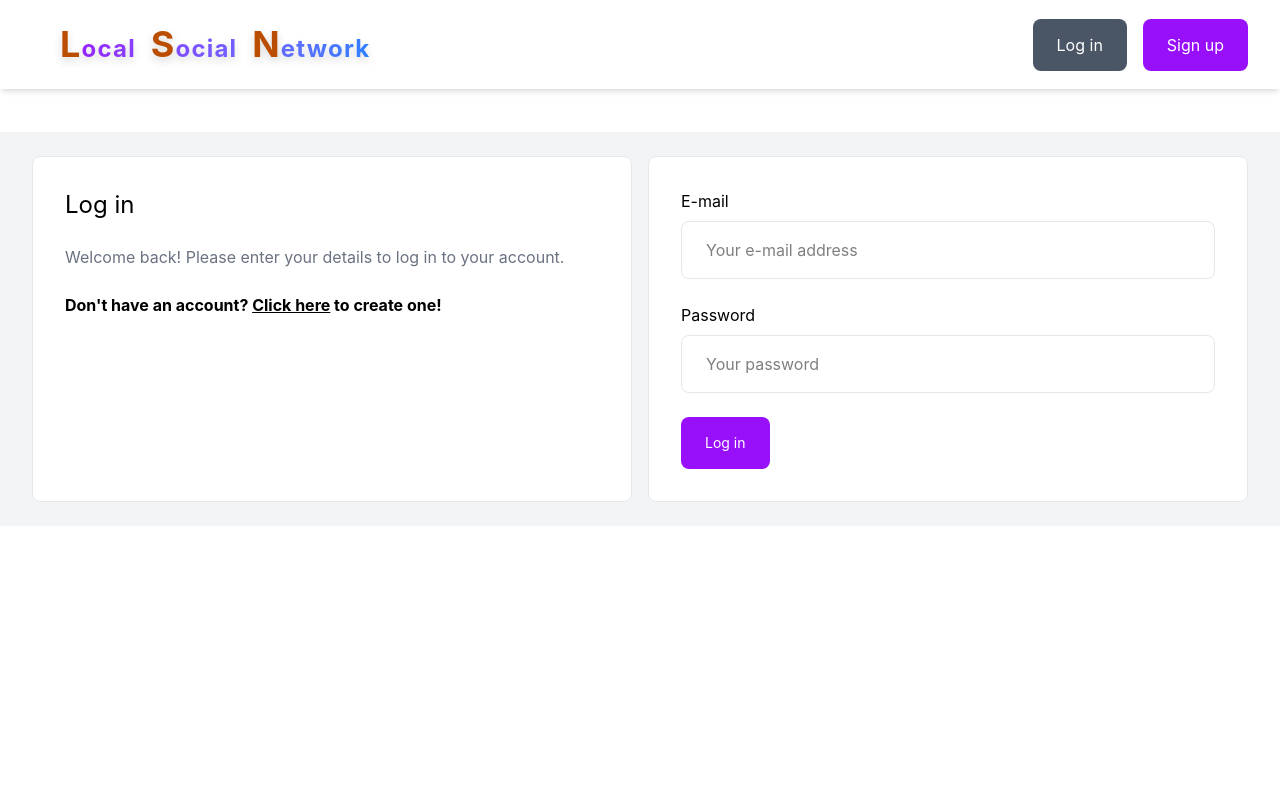
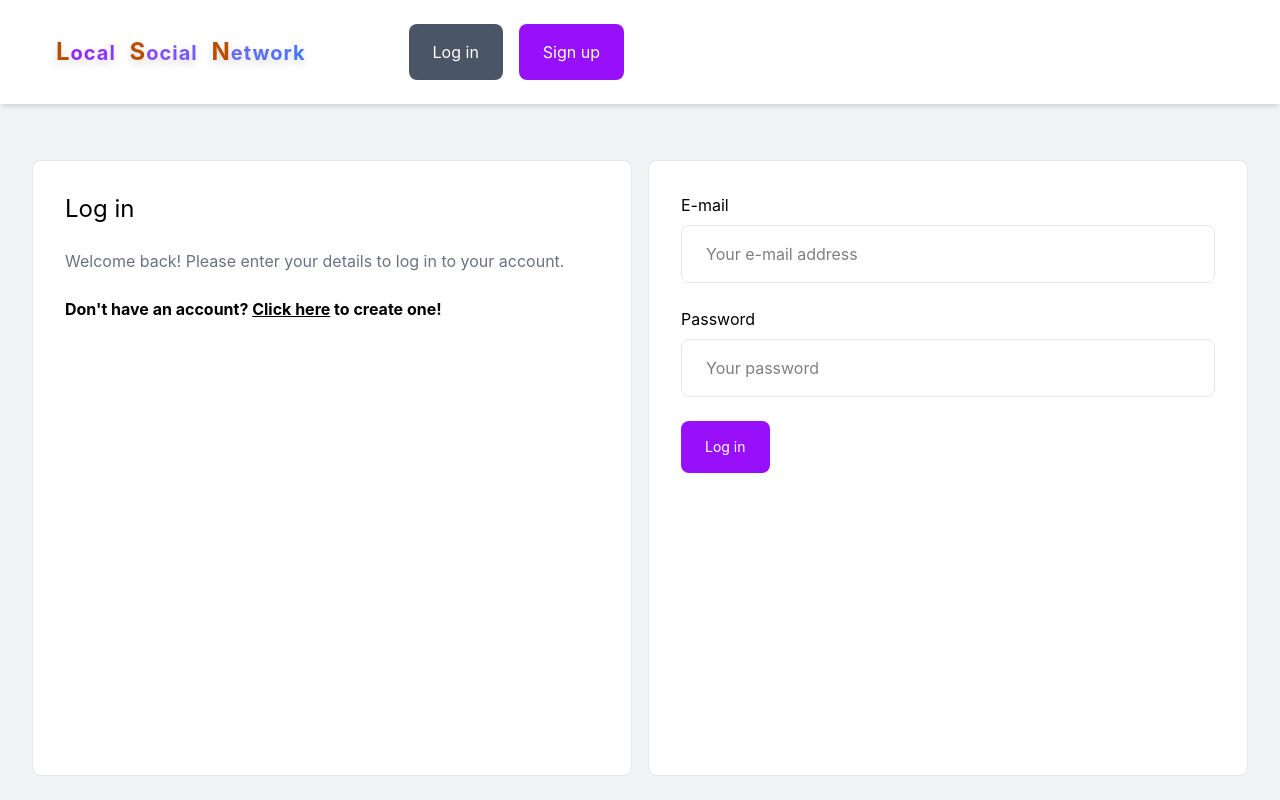
Before and after one commit to pastorello/local-social-network, a Vue app in the folder frontend/: page /login in a window 1280 px wide. Built offline with nearby package versions, Linux system fonts and the light colour scheme; the HTML template or start-up script is replaced by a standard one.

Commit message:
base app template and navigation is ok

```diff
--- a/frontend/src/App.vue
+++ b/frontend/src/App.vue
@@ -30,7 +30,7 @@ onBeforeMount(() => {
 <template>
   <AppHeader />
 
-  <main class="px-8 py-6 bg-gray-100">
+  <main class="px-8 py-6 bg-gray-100 h-screen pt-40">
     <RouterView />
   </main>
 
--- a/frontend/src/components/AppHeader.vue
+++ b/frontend/src/components/AppHeader.vue
@@ -23,15 +23,12 @@ const logout = () => {
 </script>
 
 <template>
-  <div class="h-33">
   <nav class="py-6 px-8 shadow-md border-gray-200 fixed w-full bg-white z-10">
     <div class="max-w-7xl mx-auto">
-        <div class="flex items-center justify-between">
-          <div class="menu-left">
+      <div class="grid grid-cols-4 items-center gap-8 px-6">
         <SiteTitle />
-          </div>
 
-          <div class="menu-center flex space-x-6" v-if="user.isAuthenticated">
+        <div class="flex space-x-6 col-span-2 justify-center" v-if="user.isAuthenticated">
           <MenuButton to="/">
             <template #icon>
               <HomeIcon class="w-6 h-6" />
@@ -56,11 +53,11 @@ const logout = () => {
             <template #icon>
               <CommunityIcon class="w-6 h-6" />
             </template>
-              Search
+            Users
           </MenuButton>
         </div>
 
-          <div class="menu-right">
+        <div class="flex justify-end">
           <template v-if="user.isAuthenticated && user.id">
             <RouterLink :to="{ name: 'profile', params: { id: user.id } }">
               <img :src="user.avatar" class="w-12 rounded-full inline-block mr-4" />
@@ -82,5 +79,4 @@ const logout = () => {
       </div>
     </div>
   </nav>
-  </div>
 </template>
--- /dev/null
+++ b/frontend/src/components/boxes/ViewContainer.vue
@@ -0,0 +1,5 @@
+<template>
+  <div class="max-w-7xl mx-auto grid gap-4 h-full">
+    <slot />
+  </div>
+</template>
--- a/frontend/src/components/typography/SiteTitle.vue
+++ b/frontend/src/components/typography/SiteTitle.vue
@@ -1,14 +1,14 @@
 <template>
-  <h1 class="pl-7">
+  <h1>
     <a
       href="/"
-      class="block text-2xl font-bold text-center text-transparent bg-clip-text bg-linear-to-r from-purple-600 to-blue-500 animate-fade-in-up tracking-wider drop-shadow-lg hover:scale-105 transition-all duration-300"
+      class="block text-xl font-bold text-transparent bg-clip-text bg-linear-to-r from-purple-600 to-blue-500 animate-fade-in-up tracking-wider drop-shadow-lg hover:scale-105 transition-all duration-300"
     >
-      <span class="relative inline-block text-4xl text-amber-700">L</span>ocal
+      <span class="relative inline-block text-2xl text-amber-700">L</span>ocal
 
-      <span class="relative inline-block text-4xl text-amber-700 ml-2">S</span>ocial
+      <span class="relative inline-block text-2xl text-amber-700 ml-2">S</span>ocial
 
-      <span class="relative inline-block text-4xl text-amber-700 ml-2">N</span>etwork
+      <span class="relative inline-block text-2xl text-amber-700 ml-2">N</span>etwork
     </a>
   </h1>
 </template>
--- a/frontend/src/views/EditPasswordView.vue
+++ b/frontend/src/views/EditPasswordView.vue
@@ -9,6 +9,7 @@ import ActionButton from '@/components/buttons/ActionButton.vue'
 import FormInput from '@/components/forms/FormInput.vue'
 import PanelBox from '@/components/boxes/PanelBox.vue'
 import MainTitle from '@/components/typography/MainTitle.vue'
+import ViewContainer from '@/components/boxes/ViewContainer.vue'
 
 const toastStore = useToastStore()
 const userStore = useUserStore()
@@ -61,7 +62,7 @@ const submitForm = () => {
 </script>
 
 <template>
-  <div class="max-w-7xl mx-auto grid grid-cols-2 gap-4">
+  <ViewContainer class="grid-cols-2">
     <div class="main-left">
       <PanelBox>
         <MainTitle>Edit password</MainTitle>
@@ -108,5 +109,5 @@ const submitForm = () => {
         </form>
       </PanelBox>
     </div>
-  </div>
+  </ViewContainer>
 </template>
--- a/frontend/src/views/EditProfileView.vue
+++ b/frontend/src/views/EditProfileView.vue
@@ -10,6 +10,7 @@ import PanelBox from '@/components/boxes/PanelBox.vue'
 import ActionButton from '@/components/buttons/ActionButton.vue'
 import FormInput from '@/components/forms/FormInput.vue'
 import MainTitle from '@/components/typography/MainTitle.vue'
+import ViewContainer from '@/components/boxes/ViewContainer.vue'
 
 const router = useRouter()
 const toastStore = useToastStore()
@@ -68,7 +69,7 @@ const submitForm = () => {
 </script>
 
 <template>
-  <div class="max-w-7xl mx-auto grid grid-cols-2 gap-4">
+  <ViewContainer class="grid-cols-2">
     <div class="main-left">
       <PanelBox>
         <MainTitle>Edit profile</MainTitle>
@@ -112,5 +113,5 @@ const submitForm = () => {
         </form>
       </PanelBox>
     </div>
-  </div>
+  </ViewContainer>
 </template>
--- a/frontend/src/views/HomeView.vue
+++ b/frontend/src/views/HomeView.vue
@@ -2,10 +2,11 @@
 import CityMap from '@/components/maps/CityMap.vue'
 import PanelBox from '@/components/boxes/PanelBox.vue'
 import MainTitle from '@/components/typography/MainTitle.vue'
+import ViewContainer from '@/components/boxes/ViewContainer.vue'
 </script>
 
 <template>
-  <div class="max-w-7xl mx-auto grid grid-cols-6 gap-4">
+  <ViewContainer class="grid-cols-6">
     <div class="col-span-2 main-left">
       <PanelBox>
         <MainTitle>Punti di interesse</MainTitle>
@@ -17,5 +18,5 @@ import MainTitle from '@/components/typography/MainTitle.vue'
         <CityMap></CityMap>
       </PanelBox>
     </div>
-  </div>
+  </ViewContainer>
 </template>
--- a/frontend/src/views/LoginView.vue
+++ b/frontend/src/views/LoginView.vue
@@ -10,6 +10,7 @@ import ActionButton from '@/components/buttons/ActionButton.vue'
 import FormInput from '@/components/forms/FormInput.vue'
 import PanelBox from '@/components/boxes/PanelBox.vue'
 import MainTitle from '@/components/typography/MainTitle.vue'
+import ViewContainer from '@/components/boxes/ViewContainer.vue'
 
 const userStore = useUserStore()
 const router = useRouter()
@@ -64,7 +65,7 @@ const submitForm = async () => {
 </script>
 
 <template>
-  <div class="max-w-7xl mx-auto grid grid-cols-2 gap-4">
+  <ViewContainer class="grid-cols-2">
     <div class="main-left">
       <PanelBox>
         <MainTitle>Log in</MainTitle>
@@ -106,5 +107,5 @@ const submitForm = async () => {
         </form>
       </PanelBox>
     </div>
-  </div>
+  </ViewContainer>
 </template>
--- a/frontend/src/views/PollsView.vue
+++ b/frontend/src/views/PollsView.vue
@@ -1,10 +1,11 @@
 <script setup lang="ts">
 import PanelBox from '@/components/boxes/PanelBox.vue'
+import ViewContainer from '@/components/boxes/ViewContainer.vue'
 import MainTitle from '@/components/typography/MainTitle.vue'
 </script>
 
 <template>
-  <div class="max-w-7xl mx-auto grid grid-cols-4 gap-4">
+  <ViewContainer class="grid-cols-4">
     <div class="main-left col-span-1">
       <PanelBox class="text-center">LEFT COLUMN</PanelBox>
     </div>
@@ -16,5 +17,5 @@ import MainTitle from '@/components/typography/MainTitle.vue'
     <div class="main-right col-span-1 space-y-4">
       <PanelBox class="text-center">RIGHT COLUMN</PanelBox>
     </div>
-  </div>
+  </ViewContainer>
 </template>
--- a/frontend/src/views/PostsView.vue
+++ b/frontend/src/views/PostsView.vue
@@ -1,10 +1,11 @@
 <script setup lang="ts">
 import PanelBox from '@/components/boxes/PanelBox.vue'
+import ViewContainer from '@/components/boxes/ViewContainer.vue'
 import MainTitle from '@/components/typography/MainTitle.vue'
 </script>
 
 <template>
-  <div class="max-w-7xl mx-auto grid grid-cols-4 gap-4">
+  <ViewContainer class="grid-cols-4">
     <div class="main-left col-span-1">
       <PanelBox class="text-center">LEFT COLUMN</PanelBox>
     </div>
@@ -16,5 +17,5 @@ import MainTitle from '@/components/typography/MainTitle.vue'
     <div class="main-right col-span-1 space-y-4">
       <PanelBox class="text-center">RIGHT COLUMN</PanelBox>
     </div>
-  </div>
+  </ViewContainer>
 </template>
--- a/frontend/src/views/ProfileView.vue
+++ b/frontend/src/views/ProfileView.vue
@@ -4,6 +4,7 @@ import { useRoute } from 'vue-router'
 
 import { useUserStore } from '@/stores/user'
 import PanelBox from '@/components/boxes/PanelBox.vue'
+import ViewContainer from '@/components/boxes/ViewContainer.vue'
 
 const userStore = useUserStore()
 const route = useRoute()
@@ -20,7 +21,7 @@ watch(
 </script>
 
 <template>
-  <div class="max-w-7xl mx-auto grid grid-cols-4 gap-4">
+  <ViewContainer class="grid-cols-4">
     <div class="main-left col-span-1">
       <PanelBox class="text-center">
         <img :src="user.avatar" class="mt-6 mb-6 rounded-full m-auto w-50 h-50" />
@@ -52,5 +53,5 @@ watch(
     <div class="main-right col-span-1 space-y-4">
       <PanelBox class="text-center">MAIN RIGHT COLUMN</PanelBox>
     </div>
-  </div>
+  </ViewContainer>
 </template>
--- a/frontend/src/views/SearchView.vue
+++ b/frontend/src/views/SearchView.vue
@@ -4,6 +4,7 @@ import { ref } from 'vue'
 
 import PanelBox from '@/components/boxes/PanelBox.vue'
 import ActionButton from '@/components/buttons/ActionButton.vue'
+import ViewContainer from '@/components/boxes/ViewContainer.vue'
 
 const query = ref('')
 let users = ref([])
@@ -25,7 +26,7 @@ const submitForm = () => {
 </script>
 
 <template>
-  <div class="max-w-7xl mx-auto grid grid-cols-4 gap-4">
+  <ViewContainer class="grid-cols-4">
     <div class="main-left col-span-3 space-y-4">
       <PanelBox>
         <form v-on:submit.prevent="submitForm" class="p-4 flex space-x-4">
@@ -84,5 +85,5 @@ const submitForm = () => {
         <h2 class="mb-4 text-lg">Right column</h2>
       </PanelBox>
     </div>
-  </div>
+  </ViewContainer>
 </template>
```
Lines whose indentation alone changed are shown as unchanged.
